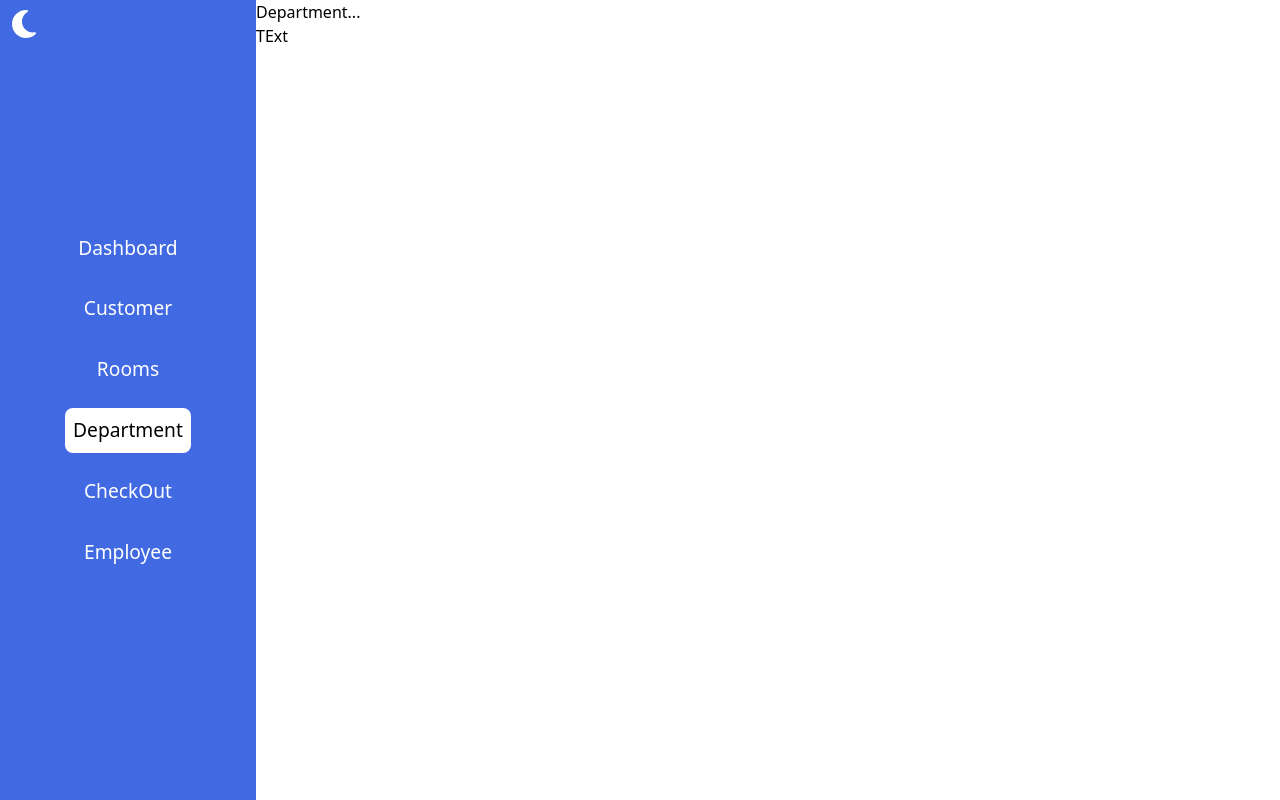
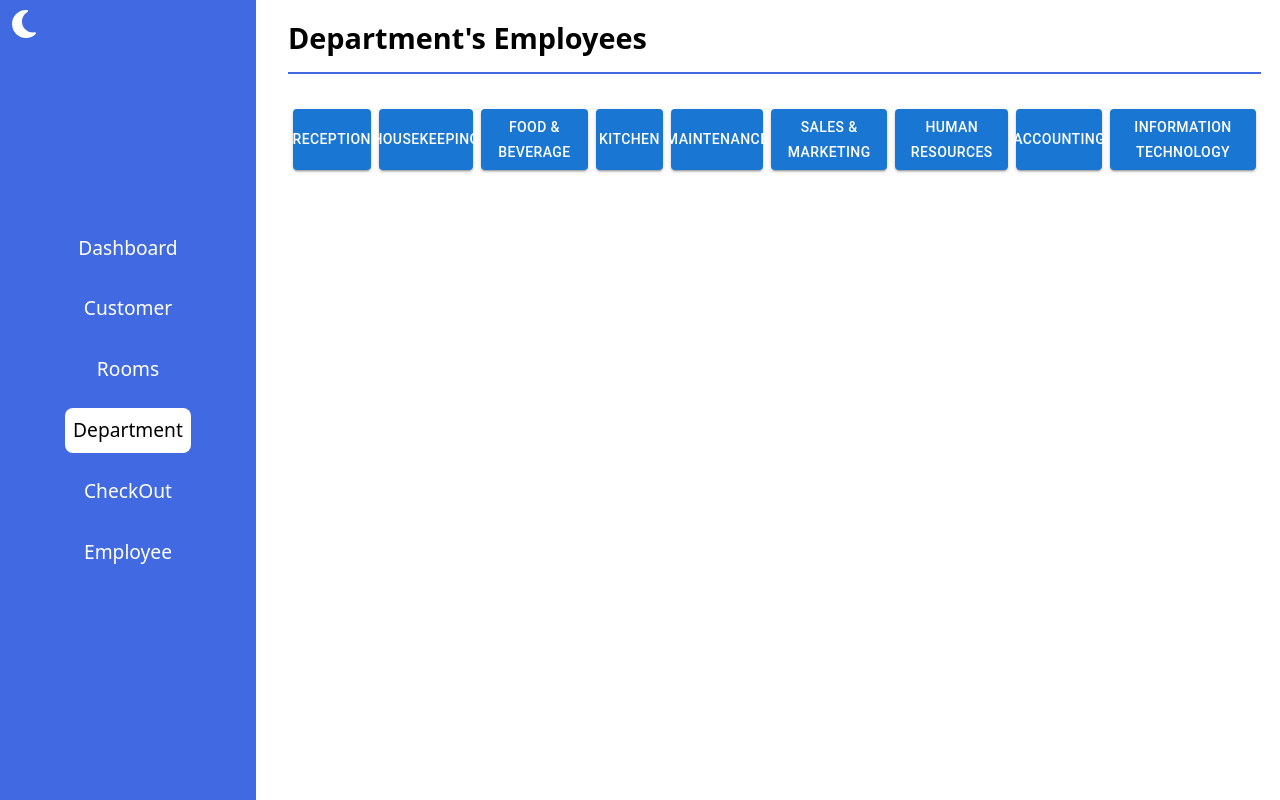
Before and after one commit to bittuankit/Hotel-Management-System, a React (Vite) app in the folder client/: page /department in a window 1280 px wide. Built offline with nearby package versions, Linux system fonts and the light colour scheme; sample sign-in values are in the browser's storage.

Commit message:
Departament section added in backend and frontend updated.

```diff
--- a/client/src/components/addEmployee.jsx
+++ b/client/src/components/addEmployee.jsx
@@ -21,6 +21,7 @@ const AddEmployee = () => {
   const [username, setUsername] = useState("");
   const [empGender, setEmpGender] = useState("");
   const [role, setRole] = useState("");
+  const [department, setDepartment] = useState("adhar-card");
   const [address, setAddress] = useState("");
   const [join, setJoin] = useState("");
   const [amount, setAmount] = useState("");
@@ -49,6 +50,7 @@ const AddEmployee = () => {
       username,
       empGender,
       role,
+      department,
       address,
       join,
       amount,
@@ -266,7 +268,7 @@ const AddEmployee = () => {
                 width={"100%"}
                 margin={".3rem 0"}
               >
-                <h1>Role</h1>
+                <h1>Role:</h1>
                 <Stack
                   width={"100%"}
                   flexDirection={"row"}
@@ -291,6 +293,31 @@ const AddEmployee = () => {
                   />
                   <label htmlFor="emp">Employee</label>
                 </Stack>
+              </Stack>
+              <Stack
+                flexDirection={"row"}
+                alignItems={"center"}
+                justifyContent={"space-between"}
+                width={"100%"}
+                margin={".5rem 0"}
+              >
+                <h1>Department:</h1>
+                <select
+                  value={department}
+                  onChange={(e) => setDepartment(e.target.value)}
+                >
+                  <option value={"reception"}>Reception</option>
+                  <option value={"housekeeping"}>Housekeeping</option>
+                  <option value={"food_&_beverage"}>Food & Beverage</option>
+                  <option value={"kitchen"}>Kitchen</option>
+                  <option value={"maintenance"}>Maintenance</option>
+                  <option value={"sales_&_marketing"}>Sales & Marketing</option>
+                  <option value={"human-resources"}>Human Resources</option>
+                  <option value={"accounting"}> Accounting</option>
+                  <option value={"information_technology"}>
+                    Information Technology
+                  </option>
+                </select>
               </Stack>
               <Stack
                 flexDirection={"row"}
@@ -322,7 +349,7 @@ const AddEmployee = () => {
                 alignItems={"center"}
                 justifyContent={"space-between"}
               >
-                <h1>Join Date/Time</h1>
+                <h1>Join Date/Time:</h1>
                 <input
                   type="datetime-local"
                   name="checkin"
--- a/client/src/pages/dashboard.jsx
+++ b/client/src/pages/dashboard.jsx
@@ -29,8 +29,6 @@ const Dashboard = () => {
           style={{
             width: "80%",
             maxHeight: "100vh",
-            overflowY: "auto",
-            scrollbarWidth: "none",
           }}
         >
           <Stack
--- a/client/src/pages/department.jsx
+++ b/client/src/pages/department.jsx
@@ -1,6 +1,6 @@
 import React from "react";
 import Sidebar from "../components/sidebar";
-import { Stack } from "@mui/material";
+import { Avatar, Button, Stack, Typography } from "@mui/material";
 
 const Department = () => {
   return (
@@ -15,13 +15,51 @@ const Department = () => {
         </aside>
         <main
           style={{
-            minWidth: "80%",
+            width: "80%",
+            maxHeight: "100vh",
           }}
         >
-          <h1>Department...</h1>
-          <form>
-            <label htmlFor="text">TExt</label>
-          </form>
+          <Stack
+            flexDirection={"row"}
+            alignItems={"center"}
+            justifyContent={"space-between"}
+            width={"95%"}
+            margin={"1rem 2rem"}
+            paddingBottom={".8rem"}
+            borderBottom={"2px solid royalblue"}
+          >
+            <div
+              className="search"
+              style={{
+                display: "flex",
+                alignItems: "center",
+                gap: ".5rem",
+                width: "100%",
+                overflow: "hidden",
+              }}
+            >
+              <h1 style={{ fontSize: "1.8rem", fontWeight: 600 }}>
+                Department's Employees
+              </h1>
+            </div>
+          </Stack>
+          <Stack
+            width={"95%"}
+            margin={"2rem"}
+            flexDirection={"row"}
+            gap={".5rem"}
+            padding={".2rem .3rem"}
+          >
+            <Button variant="contained">Reception</Button>
+            <Button variant="contained">Housekeeping</Button>
+            <Button variant="contained">Food & Beverage</Button>
+            <Button variant="contained">Kitchen</Button>
+            <Button variant="contained">Maintenance</Button>
+            <Button variant="contained">Sales & Marketing</Button>
+            <Button variant="contained">Human Resources</Button>
+            <Button variant="contained">Accounting</Button>
+            <Button variant="contained">Information Technology</Button>
+          </Stack>
         </main>
       </Stack>
     </div>
```
Also changed, not shown: 2 other files (tests, documents, lock files or other folders).
